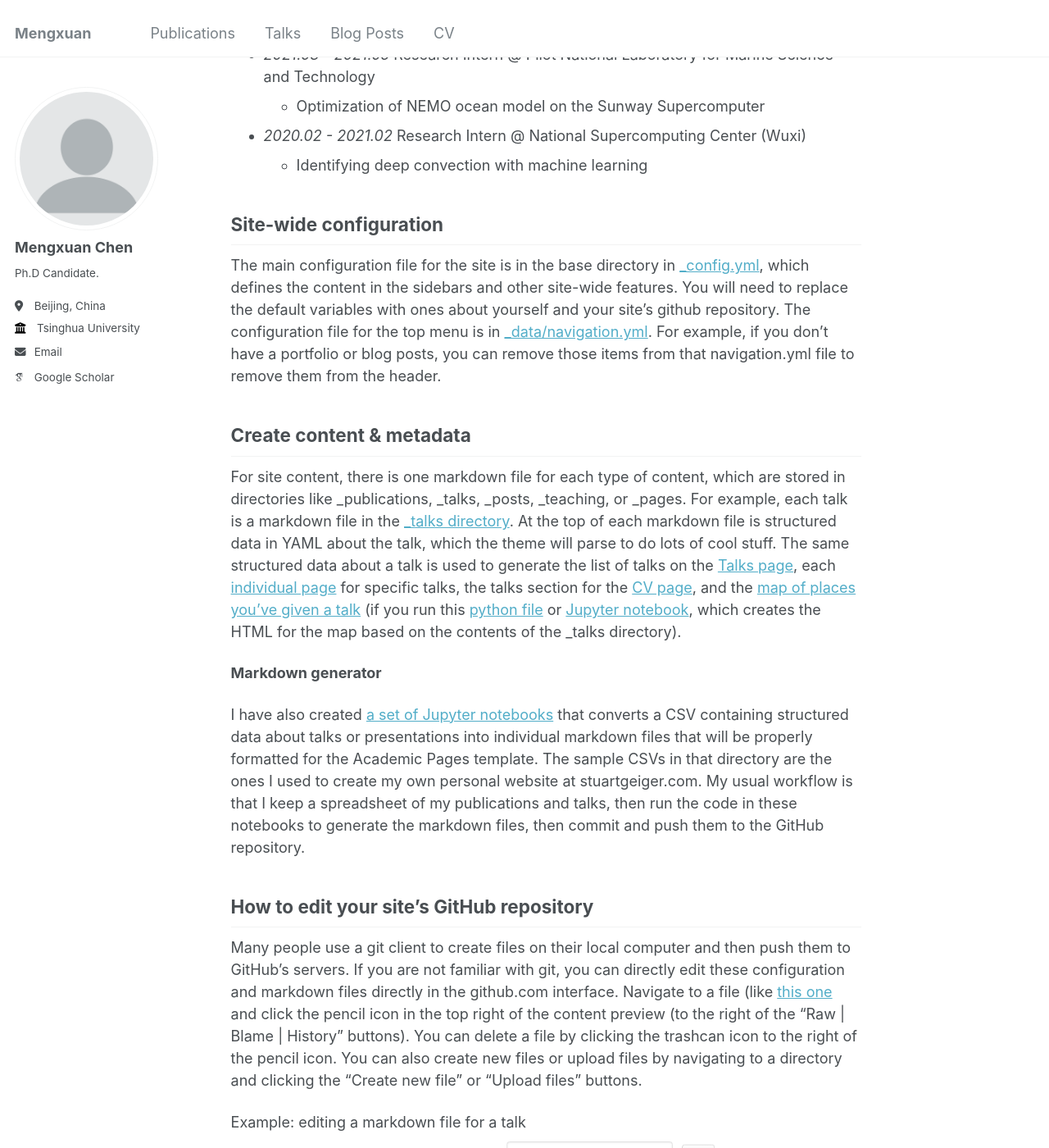
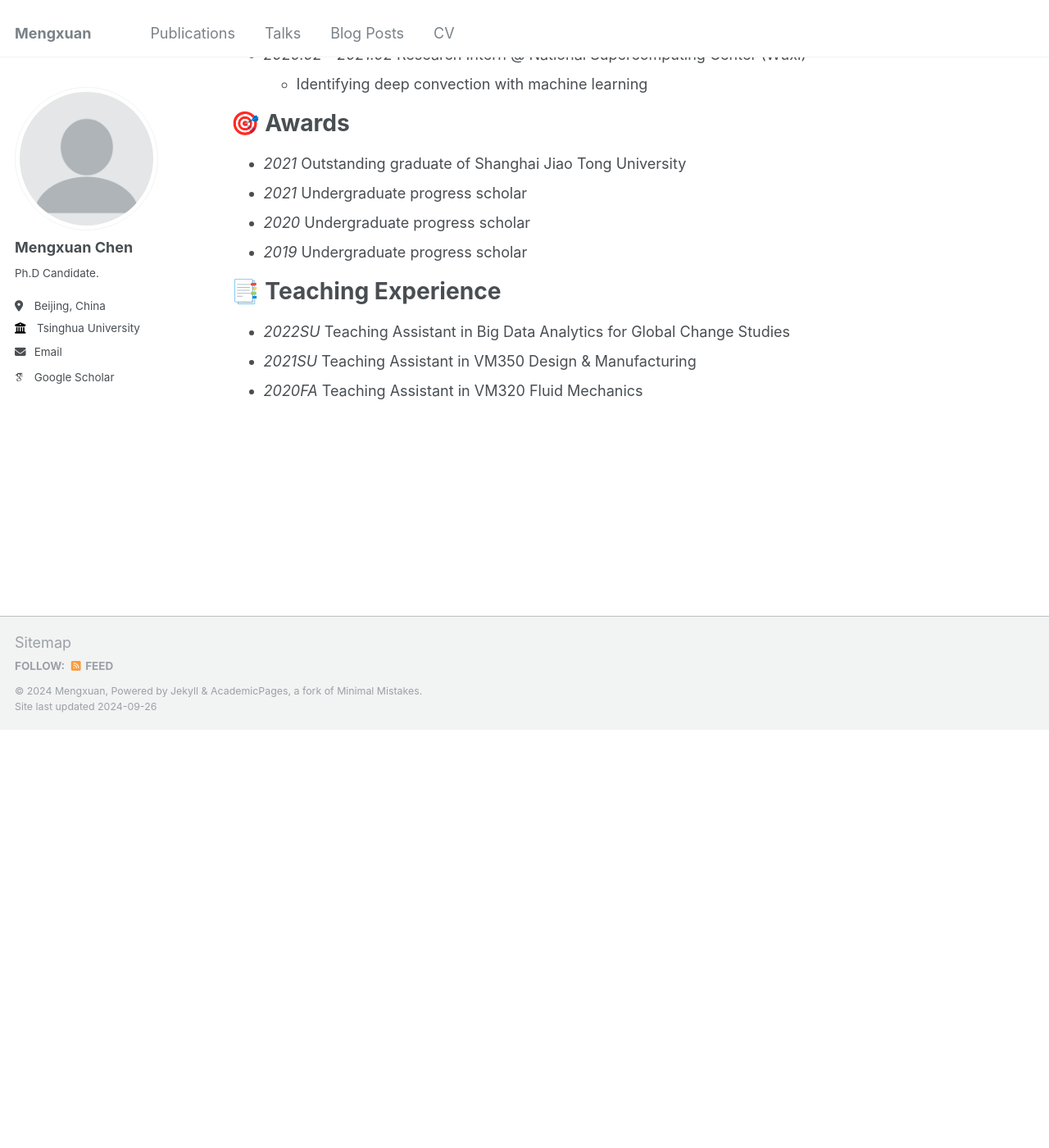
Before and after one commit to SauryChen/SauryChen.github.io, a Jekyll site: the page built from _pages/about.md, in a window 1280 px wide and 1400 px high, scrolled down 671 px. Shown: the whole window at 82% size. Built offline with Jekyll 4.4.1, drawn with Linux system fonts in a browser that asks for light colours; some web fonts are replaced; after the commit the page ends 1560 px from its top, so only the background shows below that; some of the changed text lies outside the part shown.

Commit message:
Update about.md

```diff
--- a/_pages/about.md
+++ b/_pages/about.md
@@ -11,10 +11,8 @@ I am an (INTJ) Ph.D candidate at [Department of Earth System Science](https://ww
 
 👩🏻‍🎓 Education
 ======
-+ *2021.09 - Now*       Ph.D Candidate in Department of Earth System Science, Tsinghua University, Beijing, China
-  + Teaching Assistant in Big Data Analytics for Global Change Studies
++ *2021.09 - Now* Ph.D Candidate in Department of Earth System Science, Tsinghua University, Beijing, China
 + *2017.09 - 2021.08*   B. Eng in Shanghai Jiao Tong University, Shanghai, China
-  + Teaching Assistant in VM320 Fluid Mechanics and VM350 Design & Manufacturing
 + *2019.01 - 2019.02*   Winter Exchange Program in Istituto Tecnologico de Buenos Aires, Buenos Aires, Argentina
 
 👩🏻‍💻 Experience
@@ -26,26 +24,15 @@ I am an (INTJ) Ph.D candidate at [Department of Earth System Science](https://ww
 + *2020.02 - 2021.02*   Research Intern @ National Supercomputing Center (Wuxi)
   + Identifying deep convection with machine learning
 
-Site-wide configuration
-------
-The main configuration file for the site is in the base directory in [_config.yml](https://github.com/academicpages/academicpages.github.io/blob/master/_config.yml), which defines the content in the sidebars and other site-wide features. You will need to replace the default variables with ones about yourself and your site's github repository. The configuration file for the top menu is in [_data/navigation.yml](https://github.com/academicpages/academicpages.github.io/blob/master/_data/navigation.yml). For example, if you don't have a portfolio or blog posts, you can remove those items from that navigation.yml file to remove them from the header.
+🎯 Awards
+======
++ *2021* Outstanding graduate of Shanghai Jiao Tong University
++ *2021* Undergraduate progress scholar
++ *2020* Undergraduate progress scholar
++ *2019* Undergraduate progress scholar
 
-Create content & metadata
-------
-For site content, there is one markdown file for each type of content, which are stored in directories like _publications, _talks, _posts, _teaching, or _pages. For example, each talk is a markdown file in the [_talks directory](https://github.com/academicpages/academicpages.github.io/tree/master/_talks). At the top of each markdown file is structured data in YAML about the talk, which the theme will parse to do lots of cool stuff. The same structured data about a talk is used to generate the list of talks on the [Talks page](https://academicpages.github.io/talks), each [individual page](https://academicpages.github.io/talks/2012-03-01-talk-1) for specific talks, the talks section for the [CV page](https://academicpages.github.io/cv), and the [map of places you've given a talk](https://academicpages.github.io/talkmap.html) (if you run this [python file](https://github.com/academicpages/academicpages.github.io/blob/master/talkmap.py) or [Jupyter notebook](https://github.com/academicpages/academicpages.github.io/blob/master/talkmap.ipynb), which creates the HTML for the map based on the contents of the _talks directory).
-
-**Markdown generator**
-
-I have also created [a set of Jupyter notebooks](https://github.com/academicpages/academicpages.github.io/tree/master/markdown_generator
-) that converts a CSV containing structured data about talks or presentations into individual markdown files that will be properly formatted for the Academic Pages template. The sample CSVs in that directory are the ones I used to create my own personal website at stuartgeiger.com. My usual workflow is that I keep a spreadsheet of my publications and talks, then run the code in these notebooks to generate the markdown files, then commit and push them to the GitHub repository.
-
-How to edit your site's GitHub repository
-------
-Many people use a git client to create files on their local computer and then push them to GitHub's servers. If you are not familiar with git, you can directly edit these configuration and markdown files directly in the github.com interface. Navigate to a file (like [this one](https://github.com/academicpages/academicpages.github.io/blob/master/_talks/2012-03-01-talk-1.md) and click the pencil icon in the top right of the content preview (to the right of the "Raw | Blame | History" buttons). You can delete a file by clicking the trashcan icon to the right of the pencil icon. You can also create new files or upload files by navigating to a directory and clicking the "Create new file" or "Upload files" buttons.
-
-Example: editing a markdown file for a talk
-![Editing a markdown file for a talk](/images/editing-talk.png)
-
-For more info
-------
-More info about configuring Academic Pages can be found in [the guide](https://academicpages.github.io/markdown/). The [guides for the Minimal Mistakes theme](https://mmistakes.github.io/minimal-mistakes/docs/configuration/) (which this theme was forked from) might also be helpful.
+📑 Teaching Experience
+======
++ *2022SU* Teaching Assistant in Big Data Analytics for Global Change Studies
++ *2021SU* Teaching Assistant in VM350 Design & Manufacturing
++ *2020FA* Teaching Assistant in VM320 Fluid Mechanics
```
